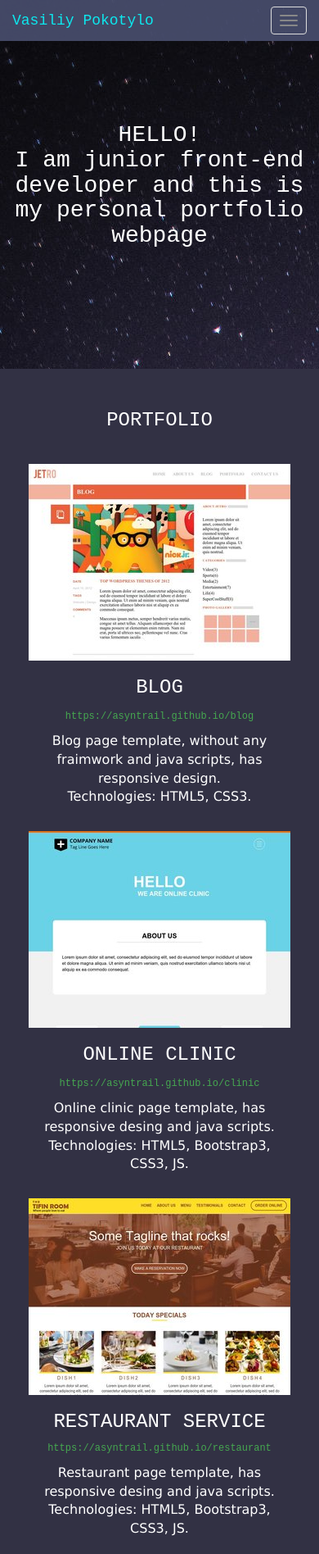
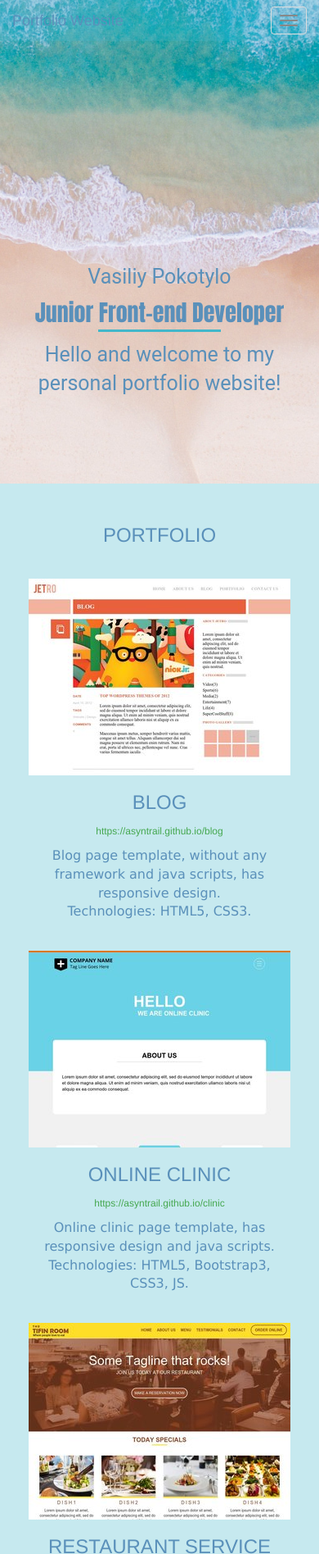
Before and after one commit to asyntrail/person, a plain HTML site: page index.html in a window 390 px wide. Shown: the top 1896 px of the page at 82% size. Drawn offline with Linux system fonts and the light colour scheme.

Commit message:
new disign

```diff
--- a/css/style.css
+++ b/css/style.css
@@ -1,11 +1,11 @@
 body{
-  font-family: Monospace;
-  background:#323144;
-  color:white;
+/*  font-family: roboto;*/
+  background:white;
+  color: #5a90ba;
 }
 
 .navbar{
-  background-color:rgba(74, 79, 111, 0.9);
+  background-color:rgba(66, 183, 202, 0.3);
   margin:0px;
   color:white;
   border: 0px;
@@ -17,7 +17,7 @@ body{
 }
 
 .navbar-default .navbar-header .navbar-brand:hover{
-  color:#0de8ee;
+  color:#5a90ba;
 }
 
 .navbar-default .navbar-nav {
@@ -33,19 +33,45 @@ body{
 }
 
 .navbar-default .navbar-nav li .li-color:hover{
-  color: #0de8ee;
+  color: #5a90ba;
 }
 
 .banner{
-  min-height:450px;
-  color:white;
+  min-height:590px;
+  color:#5a90ba;
   padding-top:130px;
   text-align:center;
+  background: white;
+  background-position: 50% 80%;
+  background-size: cover;
+  background-repeat: no-repeat;
+}
+
+.head-block{
+  margin-top: 190px;
+}
+
+h1{
+  font-family: impact;
+  margin-top: 10px;
+}
+
+h1::after{
+    content: "";
+    display:block;
+    margin:5px auto 0;
+    background-color:rgba(66, 183, 202, 1);
+    width:150px;
+    height: 3px;
+}
+
+.head-block-text{
+  font-size: 25px;
+  font-family:Roboto;
 }
 
 .portfolio{
-  background:#323144;
-  color:white;
+  background:rgba(66, 183, 202, 0.3);
   padding-bottom: 60px;
 }
 
@@ -58,7 +84,7 @@ body{
   margin-bottom: 40px;
   padding-top: 20px;
   text-align:center;
-  color:white;
+  color:#5a90ba;
 }
 
 .portfolio-link{
@@ -75,34 +101,29 @@ body{
   font-family: verdana;
 }
 
+.col-md-4{
+  height: 424px;
+}
+
 .col-margin{
   margin-bottom:30px
 }
 
-.theme{
-  background-size:cover;
-  background-position: 60% 62%;
-  background-repeat: no-repeat;
-}
-
 .contact{
   min-height:400px;
+  background: #ede3e1;
 }
 
 .about{
-  min-height:400px;
-  font-family: verdana;
+  min-height:500px;
+
 }
 
 .about-description{
   text-align: center;
-  font-size: 22px;
+    font-family: roboto;
+  font-size: 27px;
   margin-bottom: 40px;
-}
-
-.contact{
-  min-height:400px;
-  background-color:rgba(74, 79, 111, 0.3);
 }
 
 .social-btn{
@@ -120,7 +141,7 @@ body{
 
 .footer{
     min-height:40px;
-    background:#323144;
+    background:rgba(66, 183, 202, 0.3);
 }
 
 .footer-padding{
--- a/index.html
+++ b/index.html
@@ -19,7 +19,7 @@
         <span class="icon-bar"></span>
         <span class="icon-bar"></span>
       </button>
-      <a class="navbar-brand" href="#">Vasiliy Pokotylo</a>
+      <a class="navbar-brand" href="#">Portfolio Website</a>
     </div>
     <!-- Collect the nav links, forms, and other content for toggling -->
     <div class="collapse navbar-collapse" id="bs-example-navbar-collapse-1">
@@ -36,9 +36,17 @@
 <div class="container-fluid">
 
   <!-- begin row head-section -->
-<div class=" row head-section banner" style="background-image:url(img/andrew-coelho-46451.jpg)">
+<div class=" row banner" style="background-image:url(img/banner.jpg)">
     <div class="col-sm-12">
-    <h1> HELLO! <br> I am junior front-end developer and this is my personal portfolio webpage </h1>
+<!--     <h1> HELLO! <br> I am junior front-end developer and this is my personal portfolio webpage </h1>
+ -->
+<!-- begin head-text -->
+<div class="head-block">
+    <p class="head-block-text">Vasiliy Pokotylo</p>
+    <h1>Junior Front-end Developer</h1>
+    <p class="head-block-text">Hello and welcome to my personal portfolio website!</p>
+</div>
+<!-- end head-text -->
     </div>
 </div >
   <!-- end row head-section -->
@@ -52,33 +60,39 @@
             <a class="" href="https://asyntrail.github.io/blog" target="-blank"><img class="img-responsive img-xs-center transform-animation" src="img/blog-thumb.jpg" alt="Blog page template"></a>
             <h3 class="text-uppercase">Blog</h3>
             <a class="portfolio-link" href="https://asyntrail.github.io/blog" target="-blank">https://asyntrail.github.io/blog</a>
-            <p class="portfolo-description">Blog page template, without any fraimwork and java scripts, has responsive design. <br>Technologies: HTML5, CSS3.</p>
+            <p class="portfolo-description">Blog page template, without any framework and java scripts, has responsive design. <br>Technologies: HTML5, CSS3.</p>
         </div>
          <div class="col-md-4 col-sm-6 col-margin">
             <a href="https://asyntrail.github.io/clinic" target="-blank" ><img class="img-responsive img-xs-center transform-animation " src="img/clinic-thumb.jpg" alt="Online clinic page template"></a>
            <h3 class="text-uppercase">Online clinic</h3>
            <a class="portfolio-link" href="https://asyntrail.github.io/clinic" target="-blank">https://asyntrail.github.io/clinic</a>
-           <p class="portfolo-description">Online clinic page template, has responsive desing and java scripts. <br>Technologies: HTML5, Bootstrap3, CSS3, JS.</p>
+           <p class="portfolo-description">Online clinic page template, has responsive design and java scripts. <br>Technologies: HTML5, Bootstrap3, CSS3, JS.</p>
         </div>
-         <div class="col-md-4 col-sm-6 col-margin">
+        <div class="col-md-4 col-sm-6 col-margin">
             <a href="https://asyntrail.github.io/restaurant" target="-blank"><img class="img-responsive img-xs-center transform-animation" src="img/restaurant-thumb.jpg" alt="Restaurant page template"></a>
             <h3 class="text-uppercase">Restaurant service</h3>
             <a class="portfolio-link" href="https://asyntrail.github.io/restaurant" target="-blank"><p>https://asyntrail.github.io/restaurant </p> </a>
-            <p class="portfolo-description">Restaurant page template, has responsive desing and java scripts. <br>Technologies: HTML5, Bootstrap3, CSS3, JS.</p>
+            <p class="portfolo-description">Restaurant page template, has responsive design and java scripts. <br>Technologies: HTML5, Bootstrap3, CSS3, JS.</p>
         </div>
         <div class="col-md-4 col-sm-6 col-margin">
             <a href="http://lampshm.kl.com.ua/" target="-blank"><img class="img-responsive img-xs-center transform-animation" src="img/lampshm-thumb.jpg" alt="Page"></a>
             <h3 class="text-uppercase">LAMPS HANDMADE</h3>
             <a class="portfolio-link" href="http://lampshm.kl.com.ua/" target="-blank">http://lampshm.kl.com.ua</a>
-            <p class="portfolo-description">Custom blog on WordPress, responsive theme.<br>Technologies: CMS Wordpress.</p>
-          </div>
+            <p class="portfolo-description">Custom blog on WordPress, responsive theme.<br>Technologies: CMS WordPress.</p>
+        </div>
+        <div class="col-md-4 col-sm-6 col-margin">
+            <a class="" href="https://asyntrail.github.io/transport/" target="-blank"><img class="img-responsive img-xs-center transform-animation" src="img/transport-thumb.jpg" alt="Blog page template"></a>
+            <h3 class="text-uppercase">Transport service</h3>
+            <a class="portfolio-link" href="https://asyntrail.github.io/transport/" target="-blank">https://asyntrail.github.io/transport/</a>
+            <p class="portfolo-description">Page template without any framework, has responsive design and responsive sidebar menu. <br>Technologies: HTML5, CSS3, JS.</p>
+        </div>
     </div>
     <!-- end container  -->
    </div>
    <!-- end row portfolio -->
 
    <!-- begin row theme -->
-   <div class="row theme" style="background-image:url(img/andrew-coelho-46451.jpg)" id="about">
+   <div class="row " id="about">
       <!-- begin container about-->
      <div class="container about"  >
        <h3 class="title text-center">ABOUT</h3>
@@ -92,9 +106,13 @@
         </div>
       </div>
       <!-- end container about-->
+    </div>
+    <!-- end row about -->
 
+  <!-- begin row contact-->
+  <div class="row contact">
   <!-- begin container contact-->
-  <div class="container contact" id="contact">
+  <div class="container " id="contact">
       <h3 class="title text-center">CONTACT</h3>
         <div class="col-sm-6 social-btn">
         <a class="btn btn-lg btn-warning btn-block" href="mailto:asyntrail@gmail.com" role="button"><span class=" glyphicon glyphicon-envelope" aria-hidden="true"></span> Send Email</a>
@@ -106,16 +124,15 @@
        </div>
   </div>
   <!-- end container contact-->
-
-</div>
-<!-- end row theme -->
+  </div>
+  <!-- end row contact -->
 
 <!-- begin footer -->
-<div class=" row footer">
+<div class="row footer">
     <div class="col-sm-6  text-center footer-padding">
-      Background photo by  <a href="https://unsplash.com/@andrewcoelho?utm_medium=referral&utm_campaign=photographer-credit&utm_content=creditBadge"> Andrew Coelho / Unsplash.com</a>
+      <span> Photo by  <a class="portfolio-link" href="https://unsplash.com/photos/5brvJbR1Pn8" target="_blank"> Matthew Kane / Unsplash.com</a></span>
      </div>
-     <div class="col-sm-6  text-center footer-padding "><span > Vasiliy Pokotylo © 2017, All rights reserved.</span></div>
+     <div class="col-sm-6  text-center footer-padding "><span > Vasiliy Pokotylo © 2018, All rights reserved.</span></div>
 </div>
 <!-- end footer -->
 
```
Also changed, not shown: img/andrew-coelho-46451.jpg (deleted), img/banner.jpg (added), img/lampshm-thumb.jpg, img/transport-thumb.jpg (added).
